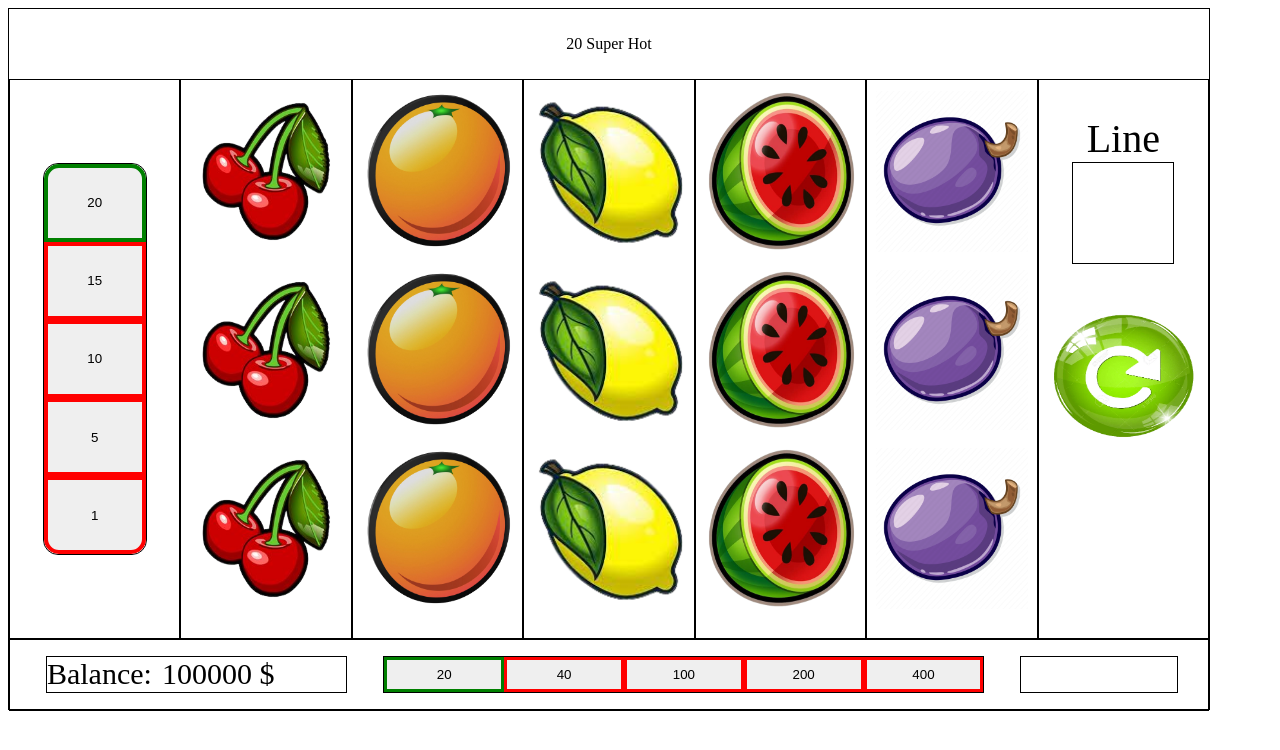
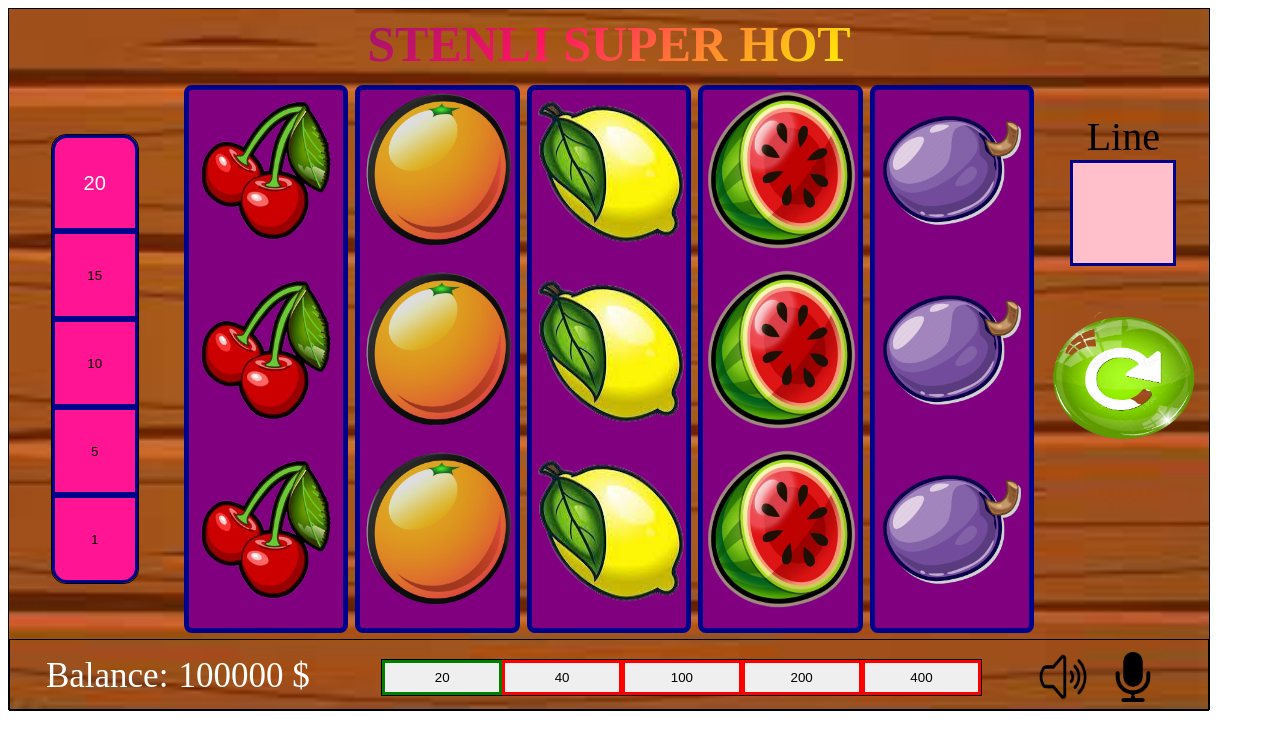
Before and after one commit to SnowtromAux/Casino, a plain HTML site: page casino.html in a window 1280 px wide. Drawn offline with Linux system fonts and the light colour scheme.

Commit message:
design part 2

```diff
--- a/casino.html
+++ b/casino.html
@@ -6,8 +6,16 @@
 
 	<body>
 		<div class = "wrapper">
+			<img src = "Images/Background2.jpeg"; class = "bg_img">
+
 			<div class = "titleBar">
-				<label class = "title">20 Super Hot</label>
+				<div class="container">
+					<div class="row">
+					  <div class="col-md-12 text-center">
+						<h3 class="animate-charcter">Stenli super hot</h3>
+					  </div>
+					</div>
+				  </div>
 			</div>
 
 			<div class = "game">
@@ -83,7 +91,12 @@
 				</div>
 
 				<div class = "settings">
-
+					<div class = "sound">
+						<img src = "Images/soundOn.png"; class = "sounds"; onclick="switchMusic()">
+					</div>
+					<div class = "music">
+						<img src = "Images/sfxOn.png"; class = "musics"; onclick="switchSound()">
+					</div>
 				</div>
 			</div>
 		</div>
--- a/index.js
+++ b/index.js
@@ -372,6 +372,9 @@ function color_lines(arr, cur_bet){
 			win_el.appendChild(myel)
 			myel.style.width = "100%";
 			myel.style.height = "90%";
+			myel.style.marginTop = "3px";
+			myel.style.marginLeft = "3px";
+
 
 			let xd = profitFromCode(code_of_line(arr, winning_lines[win_line]-1))[0];
 
--- a/style.css
+++ b/style.css
@@ -1,8 +1,44 @@
+.animate-charcter
+{
+   text-transform: uppercase;
+  background-image: linear-gradient(
+    -225deg,
+    #231557 0%,
+    #44107a 29%,
+    #ff1361 67%,
+    #fff800 100%
+  );
+  background-size: auto auto;
+  background-clip: border-box;
+  background-size: 200% auto;
+  color: #fff;
+  background-clip: text;
+  text-fill-color: transparent;
+  -webkit-background-clip: text;
+  -webkit-text-fill-color: transparent;
+  animation: textclip 2s linear infinite;
+  display: inline-block;
+      font-size: 50px;
+}
+
+@keyframes textclip {
+  to {
+    background-position: 200% center;
+  }
+}
+
 .wrapper{
 	border: 1px solid black;
 	width: 1200px;
 	height: 700px;
-	/* background-image: url("images/Background.jpeg"); */
+}
+
+.bg_img{
+	width: 1200px;
+	height: 700px;
+	opacity: 1;
+	position: absolute;
+	z-index: -2;
 }
 
 .titleBar{
@@ -21,7 +57,10 @@
 	display: flex;
 	justify-content: center;
 	align-items: center;
-	border: 1px solid black;
+}
+
+.poc_line{
+
 }
 
 .pocket{
@@ -29,8 +68,8 @@
 }
 
 .lineCount{
-	width: 60%;
-	height: 70%;
+	width: 50%;
+	height: 80%;
 	border: 1px solid black;
 	border-radius: 15px;
 	display: grid;
@@ -42,6 +81,9 @@
 	width: 90%;
 	display: grid;
 	grid-template-rows: repeat(3, 1fr);
+	border: 5px solid  darkblue;
+	border-radius: 8px;
+	background-color: purple;
 }
 
 .spin{
@@ -56,6 +98,8 @@
 }
 .l20{
 	border: 4px solid green;
+	font-size: 20px;
+	color: white;
 	border-top-left-radius: 15px;
 	border-top-right-radius: 15px;
 }
@@ -63,6 +107,11 @@
 .l1{
 	border-bottom-left-radius: 15px;
 	border-bottom-right-radius: 15px;
+}
+
+.l15, .l10, .l5, .l1, .l20{
+	border: 3px solid darkblue;
+	background-color: deeppink;
 }
 
 .rotate_img{
@@ -87,10 +136,14 @@
 	border: 1px solid black;
 }
 
-.balance_box, .bets, .settings{
-	border: 1px solid black;
+.balance_box{
 	margin-left: 3%;
 	margin-top: 1.3%;
+}
+
+.bets, .settings{
+	margin-left: 3%;
+	margin-top: 1.6%;
 }
 
 .balance_box{
@@ -98,6 +151,7 @@
 	flex-direction: row;
 	width: 25%;
 	height: 50%;
+	color: white;
 }
 
 .bets{
@@ -105,6 +159,11 @@
 	height: 50%;
 	display: grid;
 	grid-template-columns: repeat(5, 1fr);
+	border: 1px solid black;
+}
+
+.bet:hover, .spin:hover{
+	cursor: pointer;
 }
 
 .bets :nth-child(1){
@@ -115,12 +174,12 @@
 	border: 3px solid red;
 }
 .balance{
-	font-size: 30px;
+	font-size: 35px;
 }
 
 .money{
 	margin-left: 10px;
-	font-size: 30px;
+	font-size: 35px;
 }
 
 .settings{
@@ -137,10 +196,43 @@
 .winning_element{
 	width: 100px;
 	height: 100px;
-	border: 1px solid black;
+	border: 3px solid darkblue;
+	background-color: pink;
 }
 
 .win_from_line{
 	height: 40px;
 	font-size: 20px;
 }
+
+.settings{
+	display: flex;
+	flex-direction: row;
+	align-items: center;
+}
+
+.sound{
+	width: 50px;
+	height: 50px;
+	margin-left: 20px;
+}
+
+.sounds{
+	width:100%;
+	height:100%;
+}
+
+.music{
+	width: 50px;
+	height: 50px;
+	margin-left: 20px;
+}
+
+.musics{
+	width: 100%;
+	height: 100%;
+}
+
+.musics:hover, .sounds:hover{
+	cursor: pointer;
+}
```
Also changed, not shown: Images/Background.jpeg (deleted), Images/Background2.jpeg (added), Images/sfxOff.png (added), Images/sfxOn.png (added), Images/soundOff.png (added), Images/soundOn.png (added), 2 other files.
